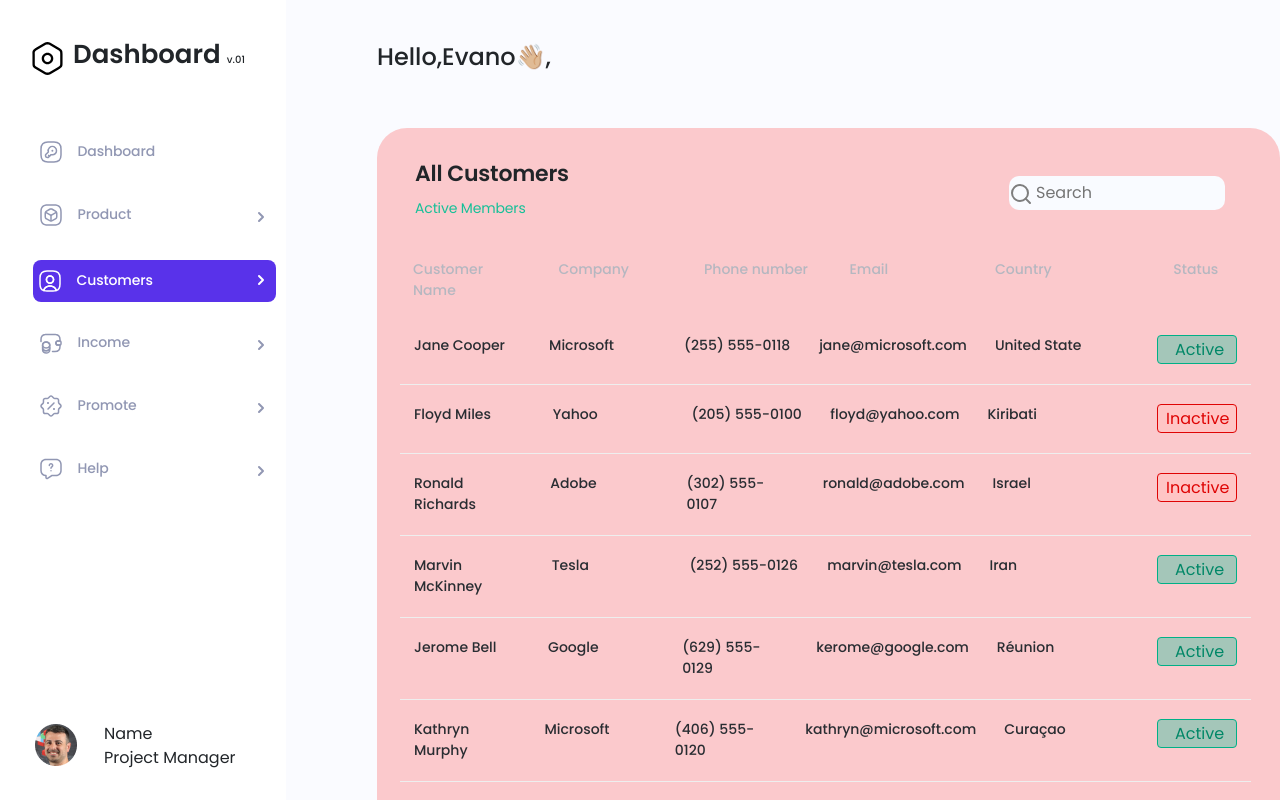
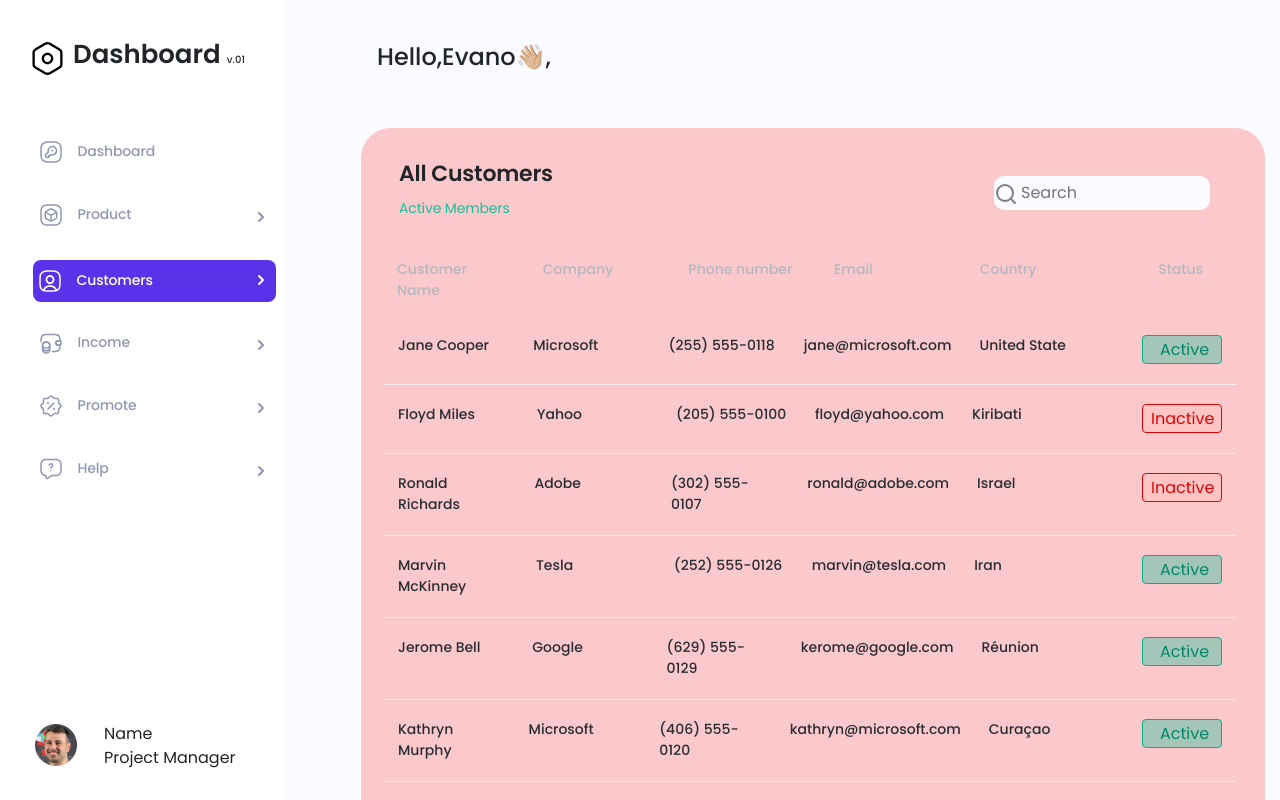
Before and after one commit to Totemy/dashboard-app, a Vue app: page / in a window 1280 px wide. Shown: the top 800 px of the page. Built offline with nearby package versions, Linux system fonts and the light colour scheme.

Commit message:
Editing style pagination

```diff
--- a/src/components/Customers.vue
+++ b/src/components/Customers.vue
@@ -1,4 +1,5 @@
 <template>
+  <div class="container">
     <div class="page__contnent">
       <div class="page__header">
         <div class="page__article">
@@ -97,6 +98,7 @@
         </div>
       </div>
     </div>
+  </div>
 </template>
 <script>
 import productsData from "@/json/products.json";
--- a/src/styles/_button.scss
+++ b/src/styles/_button.scss
@@ -49,4 +49,8 @@
             }
         }
     }
+    @include media-breakpoint-down(md)
+    {
+        padding-right: 0px;
+    }
 }
--- a/src/styles/_main.scss
+++ b/src/styles/_main.scss
@@ -1,16 +1,17 @@
 body{
     background-color: $bg-color;
-    //background-image: url(/images/Dashboard.png);
+    //@at-root: url(/images/Dashboard.png);
     background-repeat: no-repeat;
     background-position-x: left;
     font-family: 'Poppins', sans-serif;
 
 }
 .page{
-    margin-left: 377px;
+    margin-left:  346px;
     margin-top: 43px;
 
     &__title{
+        padding-left: 31px;
         margin-bottom: 56px;
     }
     &__header{
@@ -56,6 +57,10 @@ body{
         margin-left: 0;
         &__header{
             flex-wrap: wrap;
+            justify-content: center;
+        }
+        &__info{
+            padding: 0px;
         }
     }
 }
```
Lines whose indentation alone changed are shown as unchanged.
